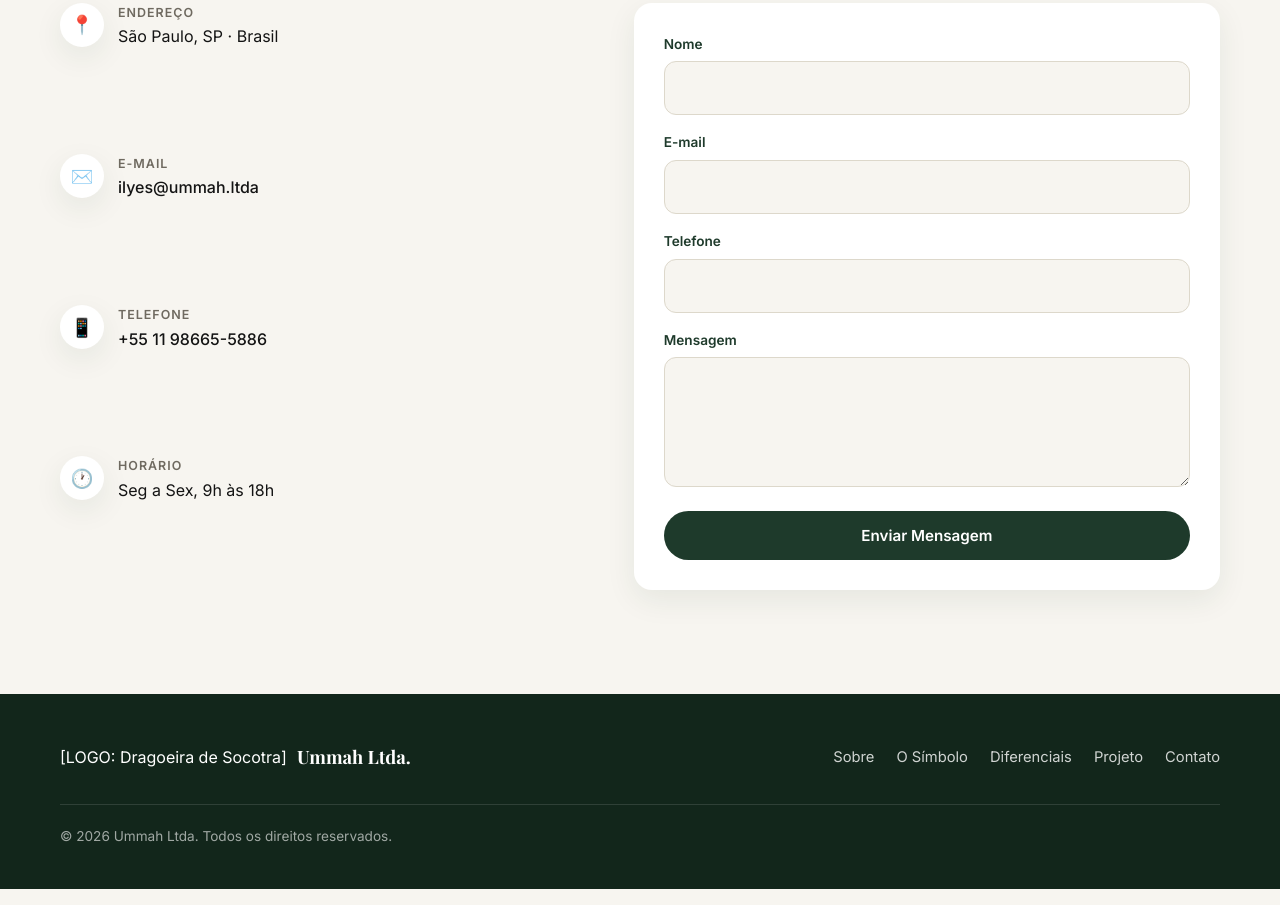
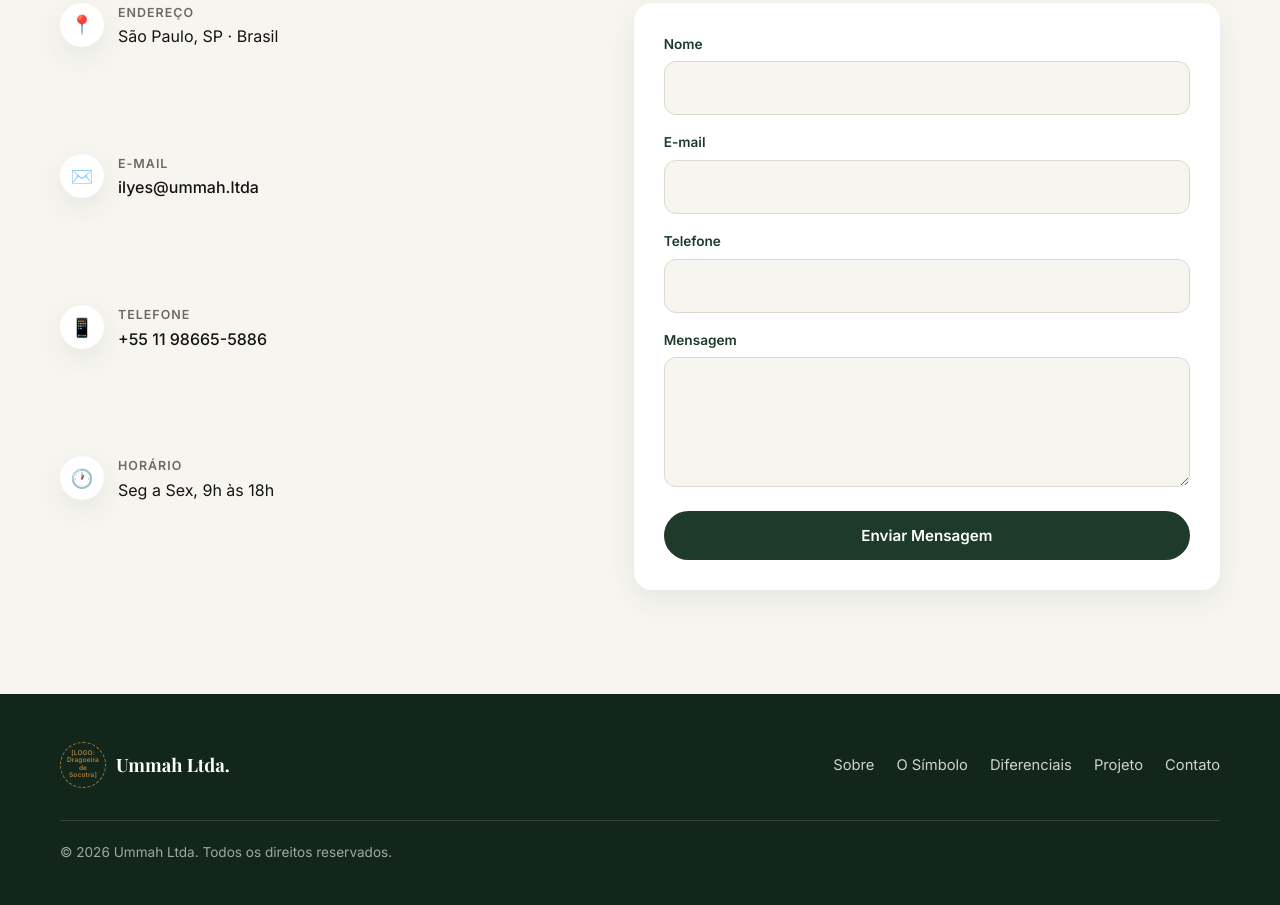
Before and after one commit to devopsilyes1312/ummah, a plain HTML site: page index.html in a window 1280 px wide. Shown: the part 3791-4696 px from the top of the page. Drawn offline with nearby package versions, Linux system fonts and the light colour scheme.

Commit message:
Rename logo class from 'logo.png' to 'logo-ph'

```diff
--- a/index.html
+++ b/index.html
@@ -335,7 +335,7 @@ section{scroll-margin-top:var(--header-h)}
   <div class="container">
     <div class="foot">
       <a class="brand" href="#top" aria-label="Ummah Ltda">
-        <span class="logo.png" aria-hidden="true">[LOGO: Dragoeira de Socotra]</span>
+        <span class="logo-ph" aria-hidden="true">[LOGO: Dragoeira de Socotra]</span>
         <span class="wordmark">Ummah Ltda.</span>
       </a>
       <nav class="foot-links" aria-label="Links rápidos">
```
